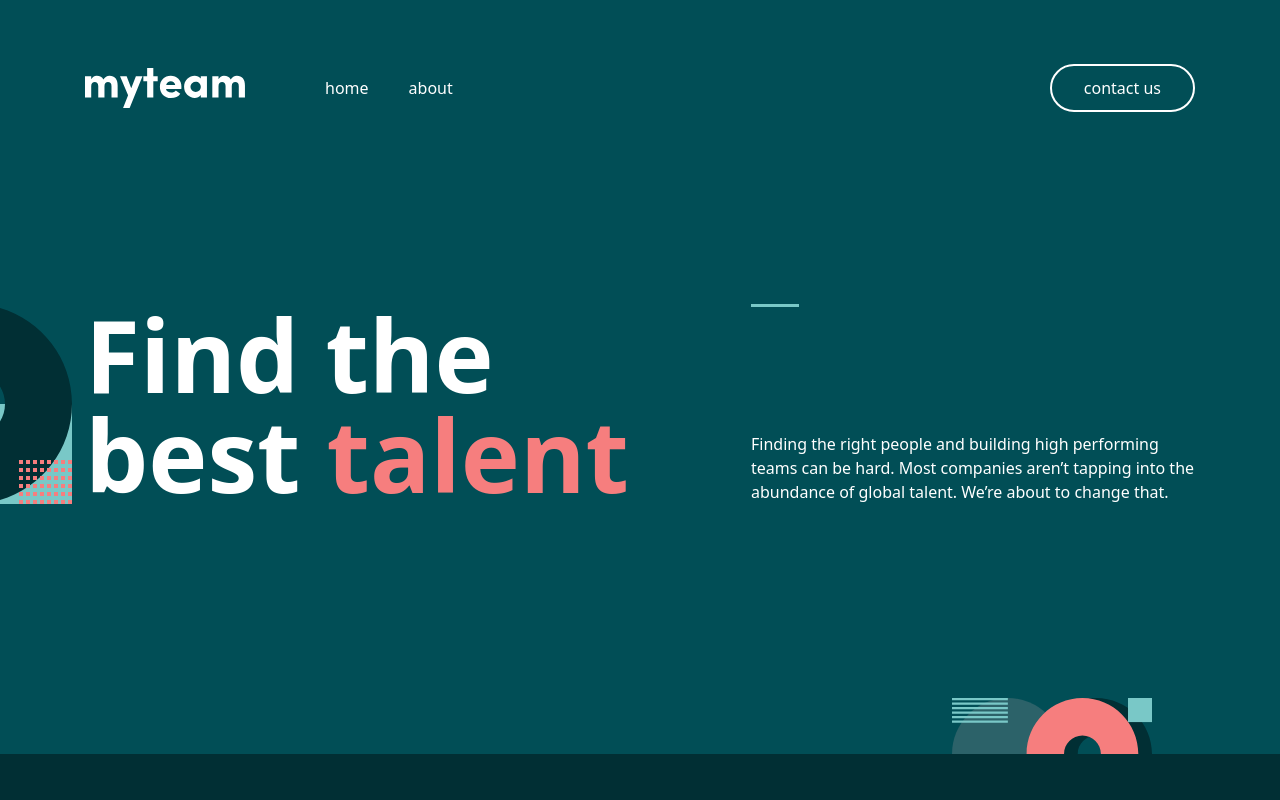
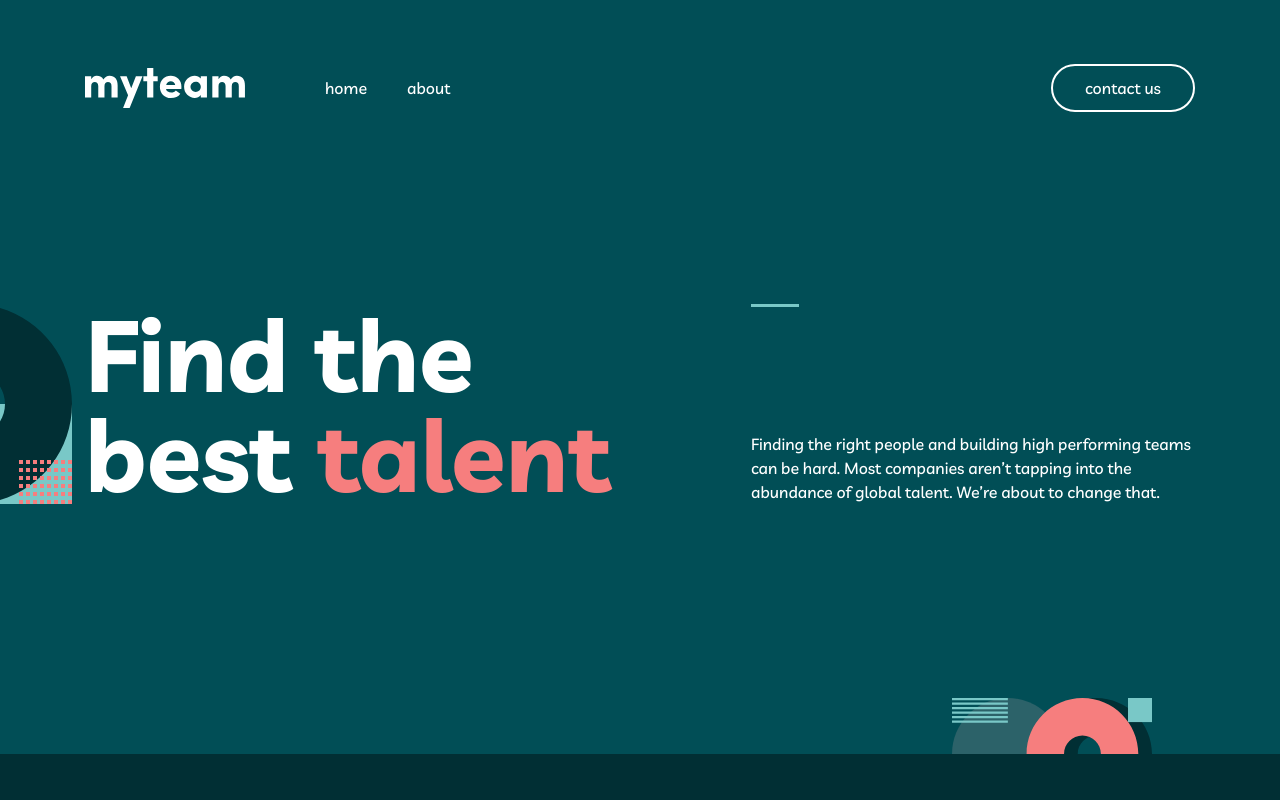
Before and after one commit to AnaJuliaBorges/myteam-multipage, a Next.js app: page / in a window 1280 px wide. Shown: the top 800 px of the page. Built offline with nearby package versions, Linux system fonts and the light colour scheme.

Commit message:
fix: font

```diff
--- a/src/app/layout.js
+++ b/src/app/layout.js
@@ -16,7 +16,7 @@ export default function RootLayout({ children }) {
   return (
     <html lang="en">
       <body
-        className={livvic}
+        className={livvic.className}
       >
         <Header />
         {children}
```
